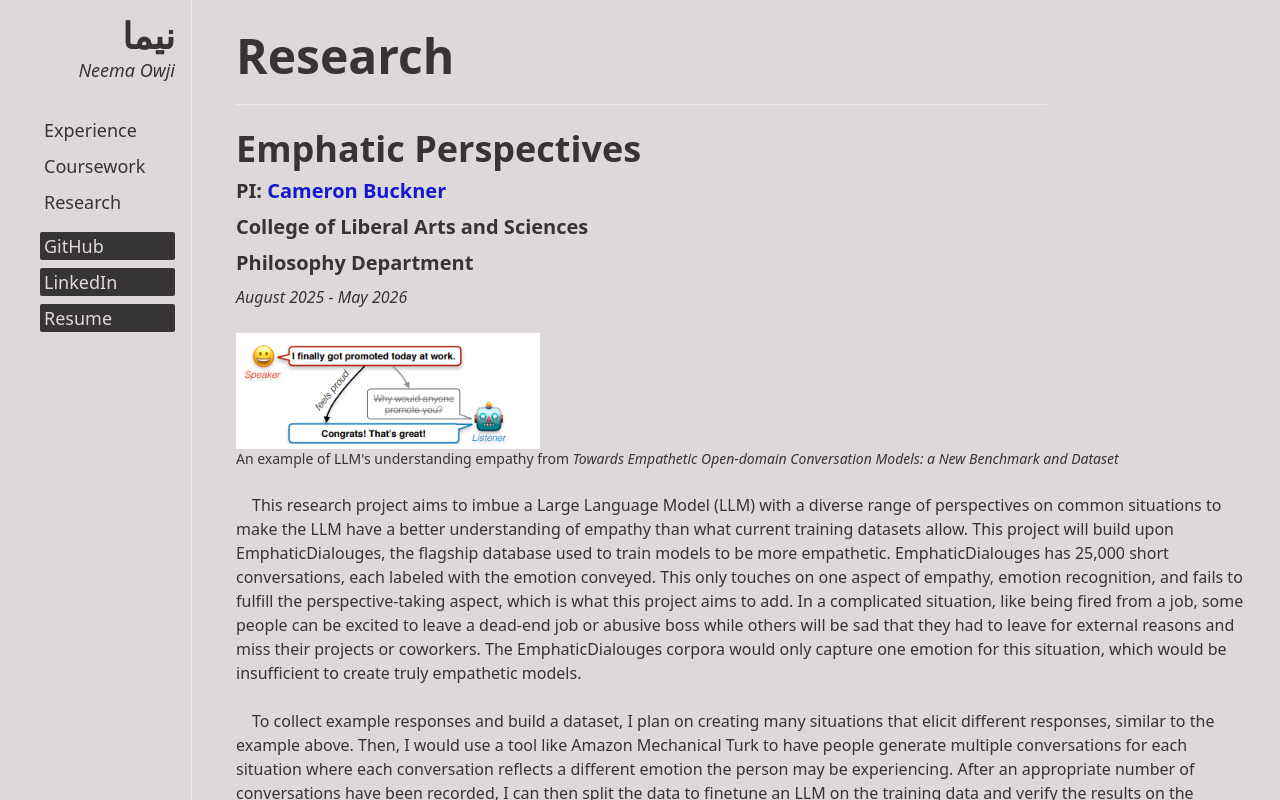
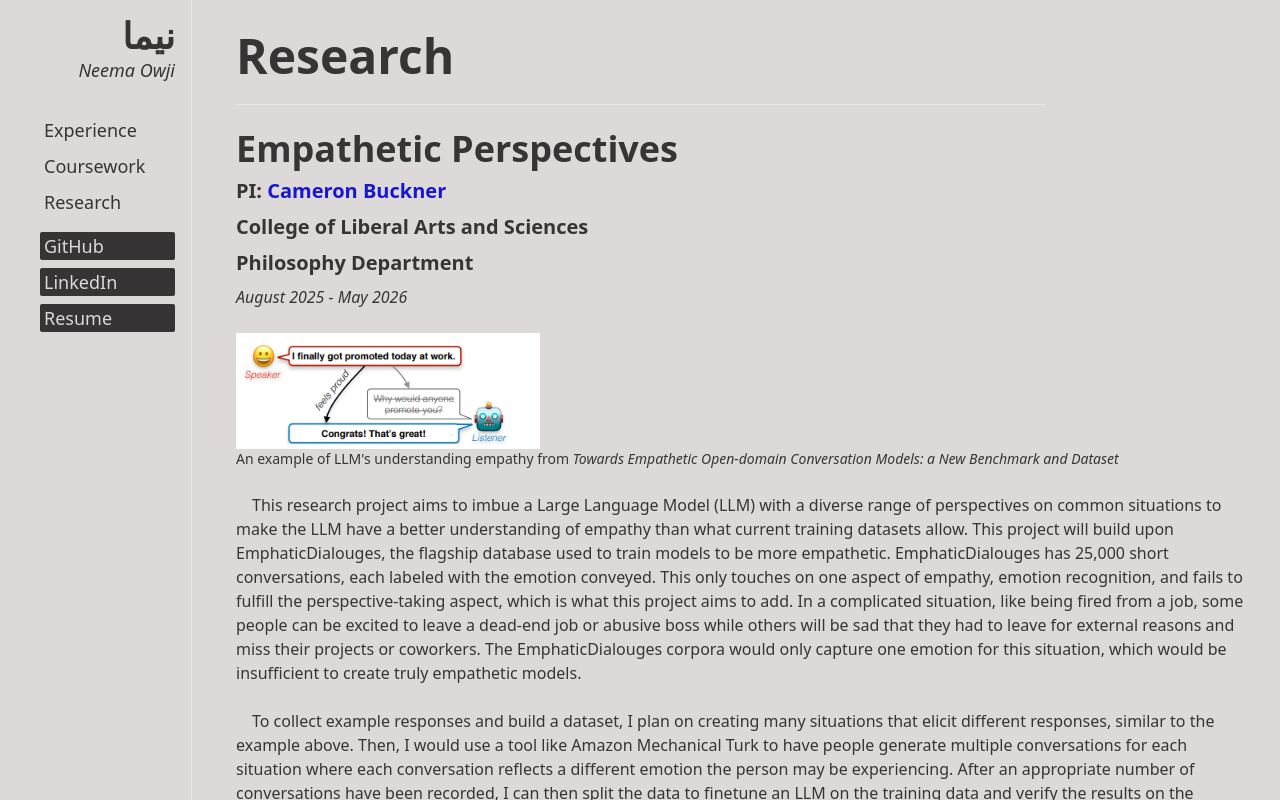
Before and after one commit to nowji/personal-website, a React (Vite) app: page /research in a window 1280 px wide. Shown: the top 800 px of the page. Built offline with nearby package versions, Linux system fonts and the light colour scheme.

Commit message:
empathetic

```diff
--- a/src/pages/ResearchPage.tsx
+++ b/src/pages/ResearchPage.tsx
@@ -6,7 +6,7 @@ const ResearchPage: React.FC = () => {
     <div className="w-full flex flex-col items-left justify-start p-4 md:p-8">
       <h1 className="text-5xl font-bold mb-4">Research</h1>
       <hr className="mt-2 mb-6 w-4/5"></hr>
-      <h2 className="text-4xl font-bold mb-2">Emphatic Perspectives</h2>
+      <h2 className="text-4xl font-bold mb-2">Empathetic Perspectives</h2>
       <h3 className="text-xl font-semibold mb-2">
         PI:{" "}
         <a
```
